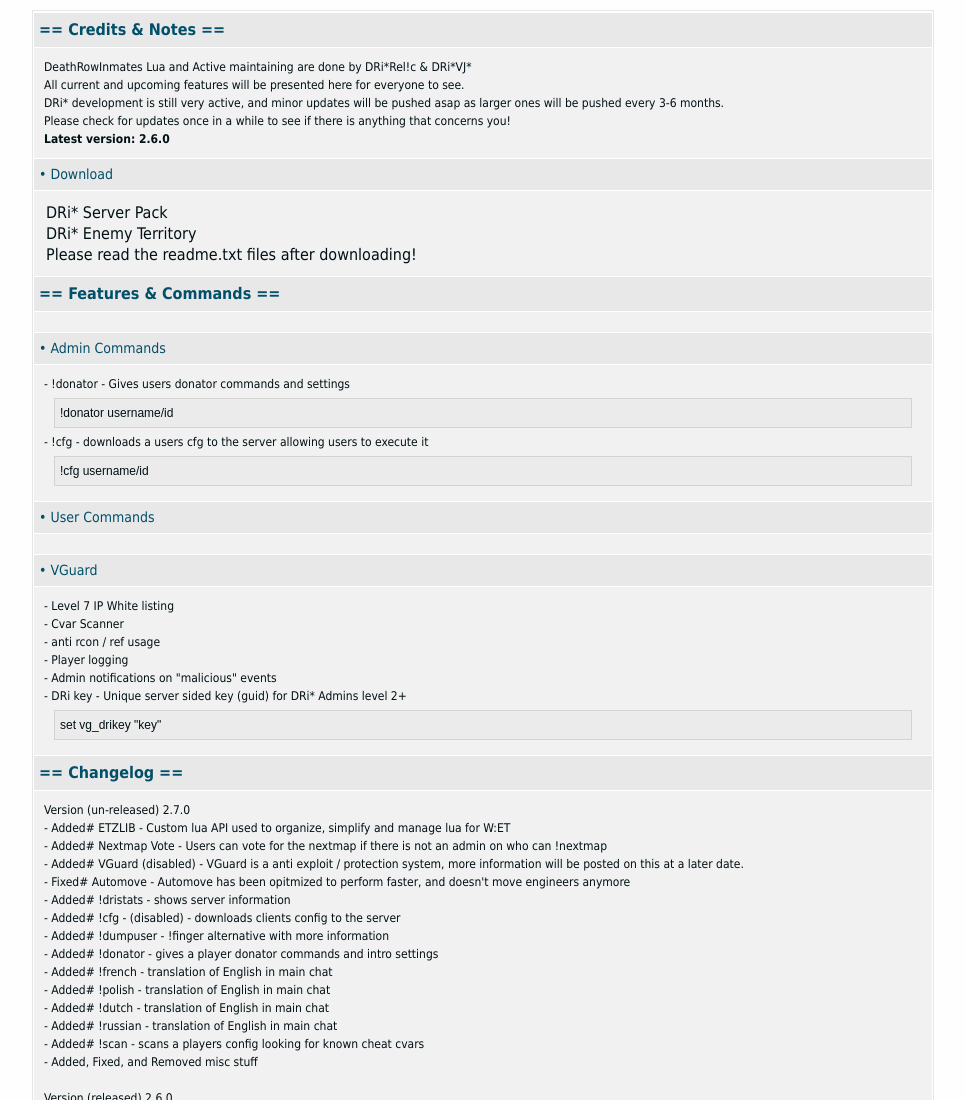
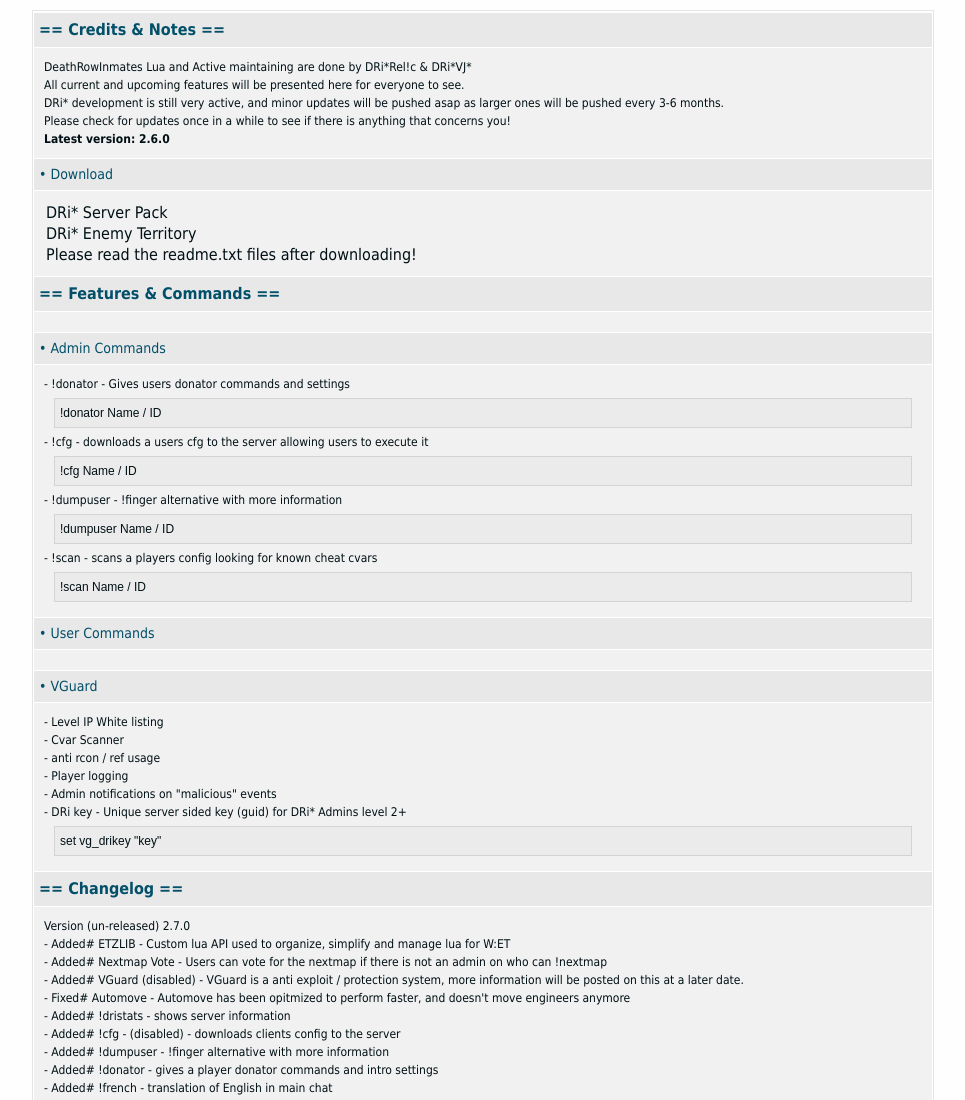
Before and after one commit to purplelepro/purplelepro.github.io, a plain HTML site: page index.html in a window 1280 px wide. Shown: the top 1100 px of the page, without its empty margins (157-1122 px from the left). Drawn offline with Linux system fonts and the light colour scheme.

Commit message:
Admin commands
Admin Commands updated

```diff
--- a/index.html
+++ b/index.html
@@ -69,9 +69,13 @@
 <h2>&bull; Admin Commands</h2>
 <div class="cnt">
 - !donator - Gives users donator commands and settings
-<div class="code">!donator username/id </div>
+<div class="code">!donator Name / ID </div>
 - !cfg - downloads a users cfg to the server allowing users to execute it
-<div class="code">!cfg username/id </div>
+<div class="code">!cfg Name / ID </div>
+- !dumpuser - !finger alternative with more information
+<div class="code">!dumpuser Name / ID </div>
+- !scan - scans a players config looking for known cheat cvars
+<div class="code">!scan Name / ID</div>
 
 </div>
 <h2>&bull; User Commands</h2>
@@ -80,7 +84,7 @@
 </div>
 <h2>&bull; VGuard</h2>
 <div class="cnt">
-	- Level 7 IP White listing<br>
+	- Level IP White listing<br>
 	- Cvar Scanner<br>
 	- anti rcon / ref usage<br>
 	- Player logging<br>
```
